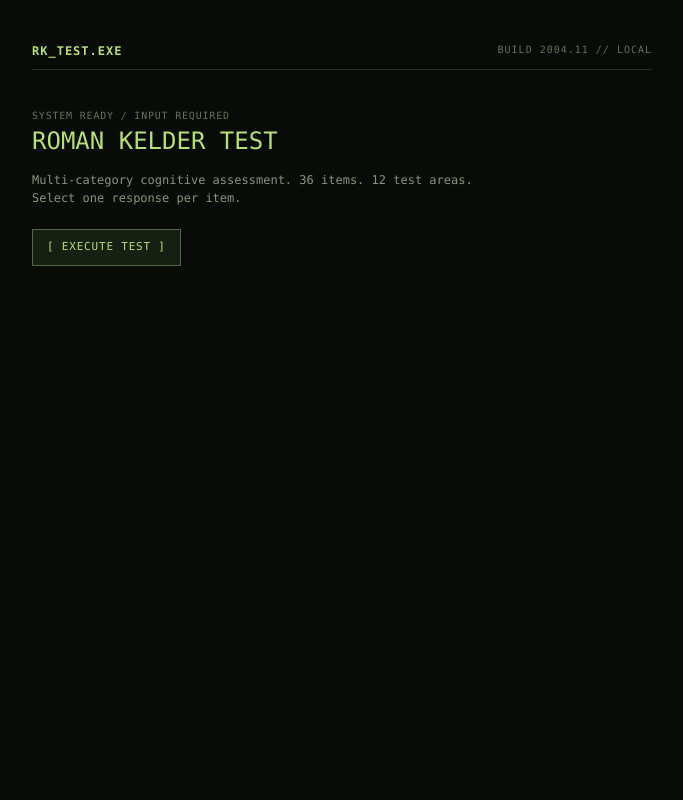
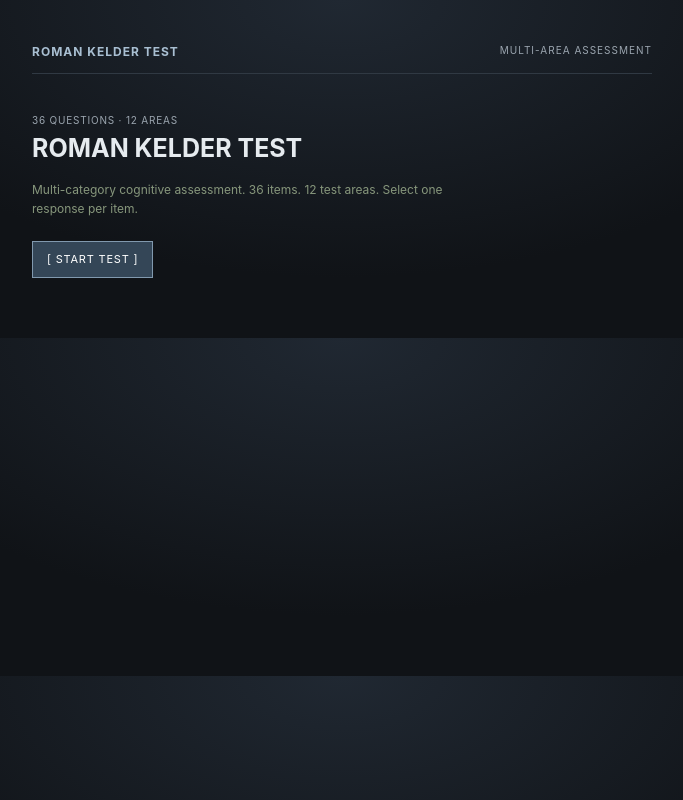
Before and after one commit to romankelder/test, a plain HTML site: page roman-kelder-test.html in a window 1280 px wide. Shown: the whole page, without its empty margins (298-981 px from the left). Drawn offline with Linux system fonts and the light colour scheme.

Commit message:
Match assessment page to dark professional design

```diff
--- a/roman-kelder-test.html
+++ b/roman-kelder-test.html
@@ -1,19 +1,19 @@
 <!doctype html>
 <html lang="en"><head><meta charset="utf-8"><meta name="viewport" content="width=device-width,initial-scale=1"><title>Roman Kelder Test</title>
 <style>
-:root{--bg:#080b08;--fg:#b7c7a4;--dim:#63745a;--green:#b6df79;--red:#b45a4d;--line:#263323}
-*{box-sizing:border-box}body{margin:0;background:var(--bg);color:var(--fg);font:13px/1.5 "Lucida Console",Monaco,monospace}
+:root{--bg:#101317;--fg:#e6ebef;--dim:#9ba5af;--green:#a9bfd2;--red:#a9bfd2;--line:#303943}
+*{box-sizing:border-box}body{margin:0;background:radial-gradient(ellipse at 50% 0%,#202832 0%,var(--bg) 58%);color:var(--fg);font:14px/1.6 Inter,-apple-system,BlinkMacSystemFont,"Segoe UI",Arial,sans-serif}
 main{width:min(620px,calc(100% - 34px));margin:0 auto;padding:42px 0 60px}
-header{display:flex;justify-content:space-between;border-bottom:1px solid var(--line);padding-bottom:9px;color:var(--dim);font-size:10px;letter-spacing:1px}.brand{color:var(--green);font-weight:bold;font-size:12px}
-section{padding-top:38px}h1{font-size:24px;color:var(--green);font-weight:normal;margin:0 0 12px}h2{font-size:15px;color:#d0d9c5;font-weight:normal;margin:0 0 18px}p{font-size:12px;color:#87977c;max-width:460px;margin:0 0 22px}.small{font-size:10px;color:var(--dim);letter-spacing:.8px}
-button{font:inherit;cursor:pointer}.primary{background:#152012;color:var(--green);border:1px solid #526746;padding:9px 14px;font-size:11px;letter-spacing:.8px}.primary:hover{background:#22321a;border-color:var(--green)}.primary:disabled{opacity:.35;cursor:default}.hidden{display:none!important}
-.status{display:flex;justify-content:space-between;color:var(--dim);font-size:10px;margin-bottom:8px}.track{height:2px;background:#1c2719;margin-bottom:28px}.track span{display:block;height:2px;background:var(--green);width:0}.category{font-size:10px;color:var(--red);letter-spacing:1.3px;margin-bottom:10px;text-transform:uppercase}
-.answers{display:grid;gap:6px}.answer{display:flex;gap:11px;width:100%;text-align:left;background:transparent;border:1px solid #1d2a1a;color:#aab99e;padding:10px 11px;font-size:12px}.answer:hover,.answer.selected{border-color:#6b8554;background:#111b0f;color:#d4e2c8}.key{color:var(--green);font-size:10px;min-width:12px}
-.controls{display:flex;justify-content:space-between;align-items:center;margin-top:20px}.back{border:0;background:none;color:var(--dim);padding:8px 0;font-size:10px}.back:hover{color:var(--green)}.score{font-size:34px;color:var(--green);margin:12px 0 3px}.rows{margin-top:22px;border-top:1px solid var(--line)}.row{display:grid;grid-template-columns:150px 1fr 35px;gap:12px;align-items:center;padding:9px 0;border-bottom:1px solid #1b2619;font-size:10px;color:#9eae91}.bar{height:3px;background:#202b1d}.bar i{display:block;height:3px;background:var(--green)}.note{margin-top:20px;font-size:10px;color:var(--dim);max-width:470px}
+header{display:flex;justify-content:space-between;border-bottom:1px solid var(--line);padding-bottom:12px;color:var(--dim);font-size:10px;letter-spacing:1px}.brand{color:var(--green);font-weight:650;font-size:12px}
+section{padding-top:38px}h1{font-size:25px;color:var(--fg);font-weight:650;margin:0 0 12px}h2{font-size:15px;color:#d0d9c5;font-weight:normal;margin:0 0 18px}p{font-size:12px;color:#87977c;max-width:460px;margin:0 0 22px}.small{font-size:10px;color:var(--dim);letter-spacing:.8px}
+button{font:inherit;cursor:pointer}.primary{background:#344657;color:#fff;border:1px solid #8199ae;padding:9px 14px;font-size:11px;letter-spacing:.8px}.primary:hover{background:#40576b;border-color:#b7c8d7}.primary:disabled{opacity:.35;cursor:default}.hidden{display:none!important}
+.status{display:flex;justify-content:space-between;color:var(--dim);font-size:10px;margin-bottom:8px}.track{height:2px;background:#2b333c;margin-bottom:28px}.track span{display:block;height:2px;background:var(--green);width:0}.category{font-size:10px;color:var(--red);letter-spacing:1.3px;margin-bottom:10px;text-transform:uppercase}
+.answers{display:grid;gap:6px}.answer{display:flex;gap:11px;width:100%;text-align:left;background:#1d242c;border:1px solid #303943;color:#e6ebef;padding:10px 11px;font-size:12px}.answer:hover,.answer.selected{border-color:#73889a;background:#242e38;color:#fff}.key{color:var(--green);font-size:10px;min-width:12px}
+.controls{display:flex;justify-content:space-between;align-items:center;margin-top:20px}.back{border:0;background:none;color:var(--dim);padding:8px 0;font-size:10px}.back:hover{color:var(--green)}.score{font-size:34px;color:var(--green);margin:12px 0 3px}.rows{margin-top:22px;border-top:1px solid var(--line)}.row{display:grid;grid-template-columns:150px 1fr 35px;gap:12px;align-items:center;padding:9px 0;border-bottom:1px solid #303943;font-size:10px;color:#c0c8d0}.bar{height:3px;background:#2b333c}.bar i{display:block;height:3px;background:var(--green)}.note{margin-top:20px;font-size:10px;color:var(--dim);max-width:470px}
 @media(max-width:460px){main{padding-top:27px}.row{grid-template-columns:115px 1fr 32px}}
 </style></head><body><main>
-<header><span class="brand">RK_TEST.EXE</span><span>BUILD 2004.11 // LOCAL</span></header>
-<section id="home"><div class="small">SYSTEM READY / INPUT REQUIRED</div><h1>ROMAN KELDER TEST</h1><p>Multi-category cognitive assessment. 36 items. 12 test areas. Select one response per item.</p><button class="primary" id="start">[ EXECUTE TEST ]</button></section>
+<header><span class="brand">ROMAN KELDER TEST</span><span>MULTI-AREA ASSESSMENT</span></header>
+<section id="home"><div class="small">36 QUESTIONS · 12 AREAS</div><h1>ROMAN KELDER TEST</h1><p>Multi-category cognitive assessment. 36 items. 12 test areas. Select one response per item.</p><button class="primary" id="start">[ START TEST ]</button></section>
 <section id="quiz" class="hidden"><div class="status"><span id="counter">ITEM 01 / 36</span><span id="pct">03%</span></div><div class="track"><span id="fill"></span></div><div class="category" id="category"></div><h2 id="question"></h2><div class="answers" id="answers"></div><div class="controls"><button class="back" id="back">&lt; BACK</button><button class="primary" id="next" disabled>[ CONTINUE ]</button></div></section>
 <section id="results" class="hidden"><div class="small">PROCESS COMPLETE</div><h1>RESULT LOG</h1><div class="score" id="score">—</div><div class="small">CORRECT RESPONSES</div><div class="rows" id="rows"></div><p class="note">Experimental test only. Not a validated IQ test or scientific measure of intelligence.</p><button class="primary" id="again">[ RESTART ]</button></section>
 </main><script>
```
